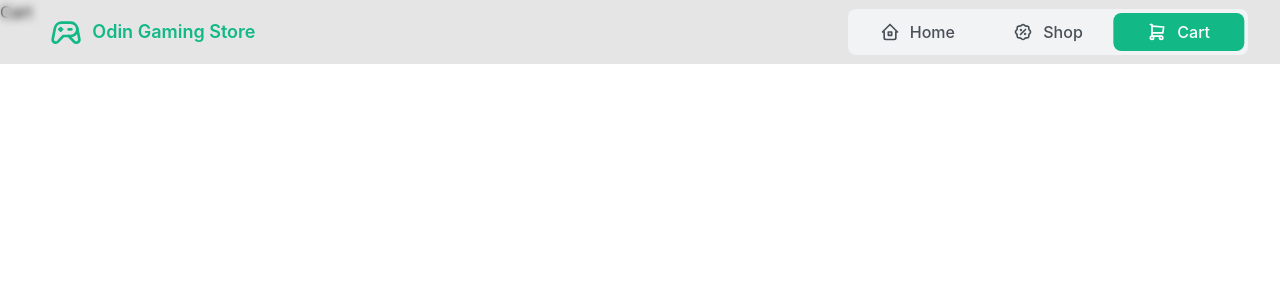
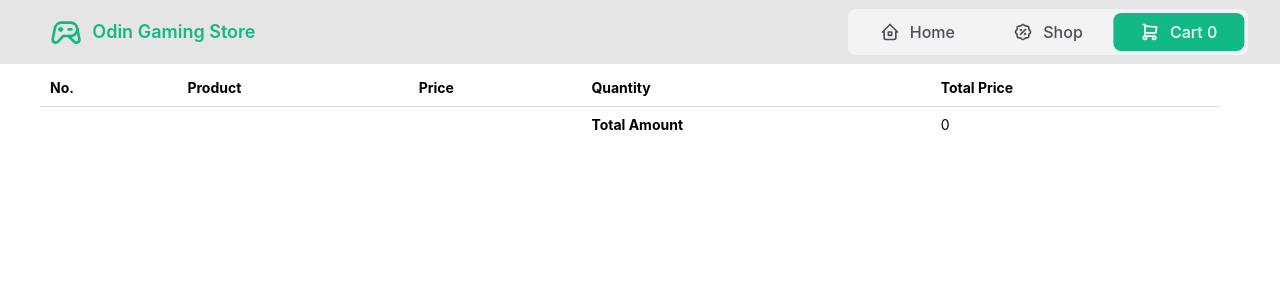
Before and after one commit to rajesh-sv/odin-shopping-cart, a React (Vite) app: page /cart in a window 1280 px wide. Shown: the top 300 px of the page. Built offline with nearby package versions, Linux system fonts and the light colour scheme.

Commit message:
Define Card component

```diff
--- a/src/App.tsx
+++ b/src/App.tsx
@@ -4,6 +4,7 @@ import Header from "./components/Header"
 import Home from "./components/Home"
 import Shop from "./components/Shop"
 import Cart from "./components/Cart"
+import { useState, useEffect } from "react"
 
 const theme = createTheme({
   defaultRadius: "md",
@@ -11,10 +12,46 @@ const theme = createTheme({
 })
 
 export default function App({ page }: { page: string }) {
+  const [inCart, setInCart] = useState(new Map())
+  const [productDetails, setProductDetails] = useState<ProductType[]>([])
+
+  useEffect(() => {
+    const products: ProductType[] = []
+    inCart.forEach(async (qty, productId) => {
+      const res = await fetch(`https://fakestoreapi.com/products/${productId}`)
+      const product = await res.json()
+      products.push({ ...product, quantity: qty })
+    })
+    setProductDetails(products)
+  }, [inCart])
+
+  let cartCount = 0
+  for (const val of inCart.values()) cartCount += val
+
+  const addToCart = function (productId: number) {
+    inCart.set(productId, (inCart.get(productId) ?? 0) + 1)
+    setInCart(new Map(inCart))
+  }
   return (
     <MantineProvider defaultColorScheme="auto" theme={theme}>
-      <Header page={page} />
-      {page === "home" ? <Home /> : page === "shop" ? <Shop /> : <Cart />}
+      <Header page={page} cartCount={cartCount} />
+      {page === "home" ? (
+        <Home />
+      ) : page === "shop" ? (
+        <Shop addToCart={addToCart} inCart={inCart} />
+      ) : (
+        <Cart productDetails={productDetails} />
+      )}
     </MantineProvider>
   )
 }
+
+interface ProductType {
+  id: number
+  title: string
+  description: string
+  category: string
+  price: string
+  image: string
+  quantity: number
+}
--- a/src/components/Cart.tsx
+++ b/src/components/Cart.tsx
@@ -1,5 +1,65 @@
-function Cart() {
-  return <div>Cart</div>
+import { ScrollArea, Space, Table } from "@mantine/core"
+
+function Cart({ productDetails }: { productDetails: ProductType[] }) {
+  let totalAmt = 0
+
+  const rows = productDetails.map((product, index) => {
+    const totalPrice =
+      Math.round(Number(product.price) * product.quantity * 100) / 100
+    totalAmt += totalPrice
+    console.log(product)
+    return (
+      <Table.Tr key={product.id}>
+        <Table.Td>{index + 1}</Table.Td>
+        <Table.Td>{product.title}</Table.Td>
+        <Table.Td>{product.price}</Table.Td>
+        <Table.Td>{product.quantity}</Table.Td>
+        <Table.Td>{totalPrice}</Table.Td>
+      </Table.Tr>
+    )
+  })
+
+  return (
+    <ScrollArea
+      pl={40}
+      pr={40}
+      h="100vh"
+      scrollHideDelay={500}
+      offsetScrollbars
+      scrollbarSize={20}
+    >
+      <Space h="70"></Space>
+      <Table highlightOnHover striped>
+        <Table.Thead>
+          <Table.Tr>
+            <Table.Th>No.</Table.Th>
+            <Table.Th>Product</Table.Th>
+            <Table.Th>Price</Table.Th>
+            <Table.Th>Quantity</Table.Th>
+            <Table.Th>Total Price</Table.Th>
+          </Table.Tr>
+        </Table.Thead>
+        <Table.Tbody>{rows}</Table.Tbody>
+        <Table.Tfoot>
+          <Table.Td></Table.Td>
+          <Table.Td></Table.Td>
+          <Table.Td></Table.Td>
+          <Table.Th>Total Amount</Table.Th>
+          <Table.Td>{Math.round(totalAmt * 100) / 100}</Table.Td>
+        </Table.Tfoot>
+      </Table>
+    </ScrollArea>
+  )
+}
+
+interface ProductType {
+  id: number
+  title: string
+  description: string
+  category: string
+  price: string
+  image: string
+  quantity: number
 }
 
 export default Cart
--- a/src/components/Header.tsx
+++ b/src/components/Header.tsx
@@ -7,7 +7,7 @@ import {
 } from "@tabler/icons-react"
 import { Link, useNavigate } from "react-router-dom"
 
-function Header({ page }: { page: string }) {
+function Header({ page, cartCount }: { page: string; cartCount: number }) {
   const navigate = useNavigate()
   return (
     <header>
@@ -54,7 +54,7 @@ function Header({ page }: { page: string }) {
                 label: (
                   <Center style={{ gap: 10 }}>
                     <IconShoppingCart size={20} />
-                    <span>Cart</span>
+                    <span>Cart {cartCount}</span>
                   </Center>
                 ),
               },
--- a/src/components/Shop.tsx
+++ b/src/components/Shop.tsx
@@ -12,7 +12,13 @@ import {
 } from "@mantine/core"
 import { useLoaderData } from "react-router-dom"
 
-function Shop() {
+function Shop({
+  addToCart,
+  inCart,
+}: {
+  addToCart: (productId: number) => void
+  inCart: Map<number, number>
+}) {
   const products = useLoaderData()
   return (
     <ScrollArea
@@ -55,7 +61,12 @@ function Shop() {
                   {product.description}
                 </Text>
 
-                <Button variant="outline" color="blue" fullWidth>
+                <Button
+                  variant="outline"
+                  color="blue"
+                  fullWidth
+                  onClick={() => addToCart(product.id)}
+                >
                   Add to cart
                 </Button>
               </Card>
```
